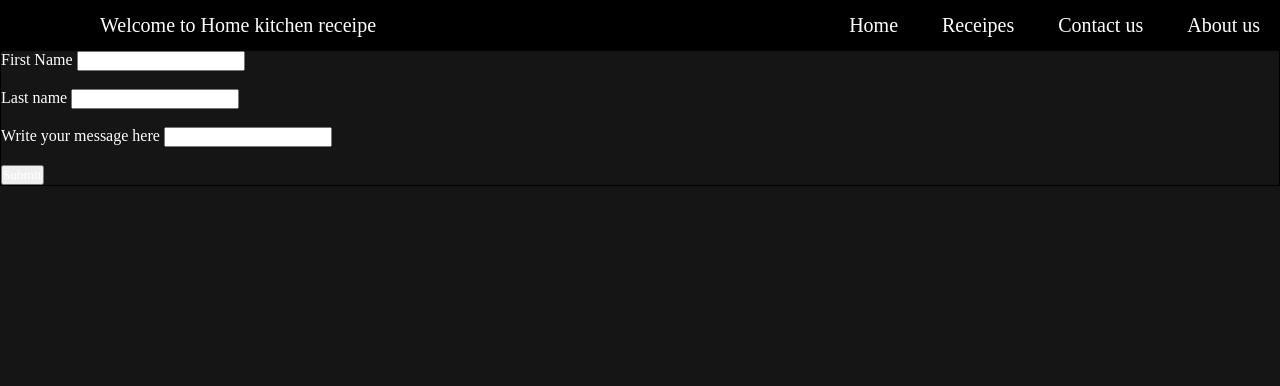
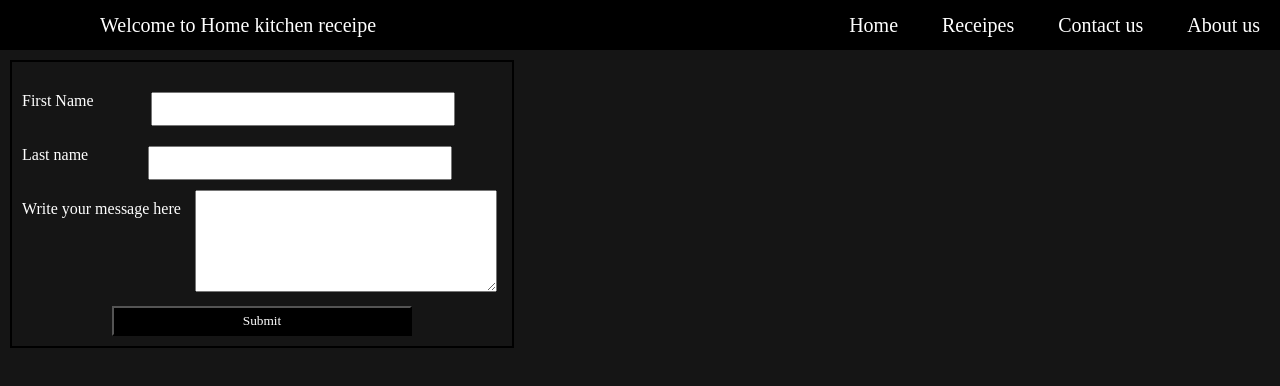
Before and after one commit to Surace222/ReceipeWeb, a plain HTML site: page contact.html in a window 1280 px wide. Drawn offline with Linux system fonts and the light colour scheme.

Commit message:
some styling of form in contact page is added

```diff
--- a/contact.html
+++ b/contact.html
@@ -27,18 +27,28 @@
          <div class="Form">
             <form >
 
+           <div id="First">
             <label for="fname">First Name</label>
             <input type="textfield" id="fname">
-            <br> <br>
-            <label for="lname">Last name </label>
+           </div>
+
+           <div id="Second">
+              <label for="lname">Last name </label>
             <input type="textfield" id="lname">
-             <br> <br>
+           </div>
 
-              <label for="message">Write your message here</label>
-              <input type="text" id="message">
-              <br> <br>
 
-            <input type="Button" value="Submit">
+           <div id="Third">
+            <label for="message">Write your message here</label>
+            <textarea name="Write your message here" id="message"></textarea>
+
+
+           </div>
+
+           <div id="submit">
+           <input type="submit" value="Submit">
+           </div>
+
 
 
          </form>
--- a/styles.css
+++ b/styles.css
@@ -160,7 +160,34 @@ button{
 
 
 .Form{
-    border: 1px solid black;
-    display: flex;
-    flex-direction: column;
+    padding-top: 20px;
+    text-align: center;
+    border: 2px solid black;
+    margin: 10px;
+    width: 500px;
 }
+input{
+    height: 30px;
+    width: 300px;
+    margin: 10px;
+    color: black;
+}
+
+textarea{
+    color: black;
+    width: 300px;
+    height: 100px;
+}
+
+input[type=submit]{
+    background-color: black;
+    color: white;
+}
+
+label{
+
+      padding-left: 10px;
+      padding-top: 10px;
+      float: left;
+
+}
```
